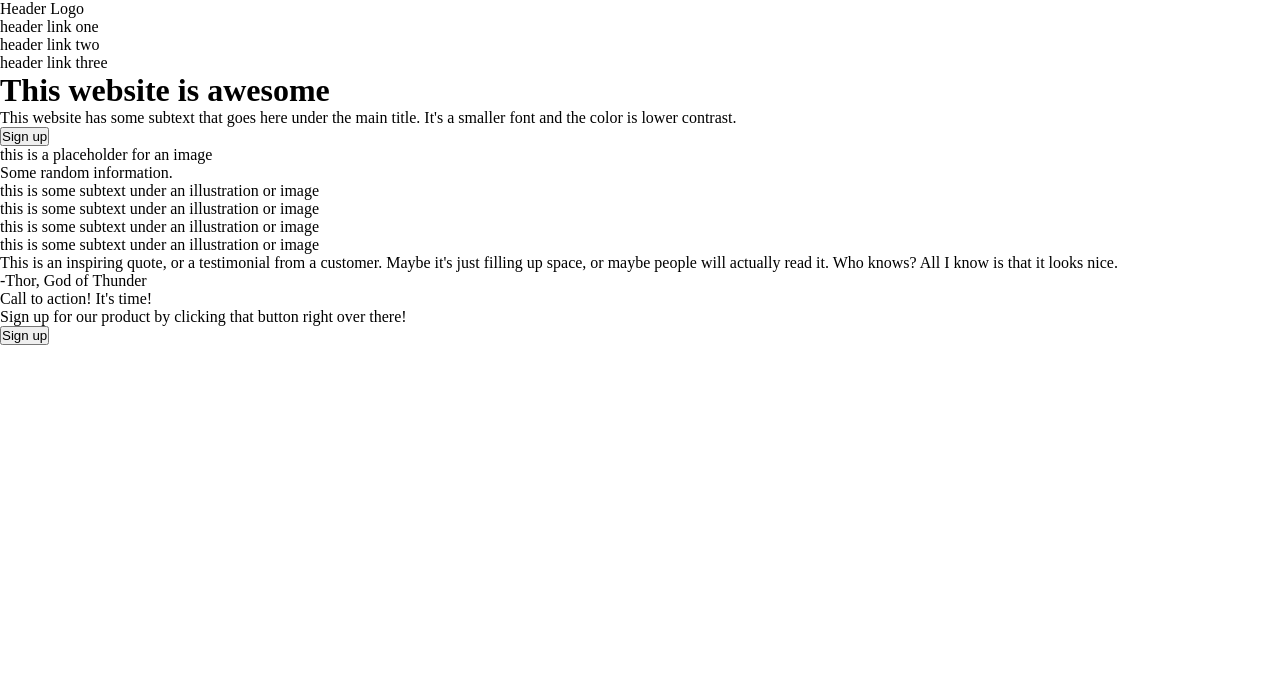
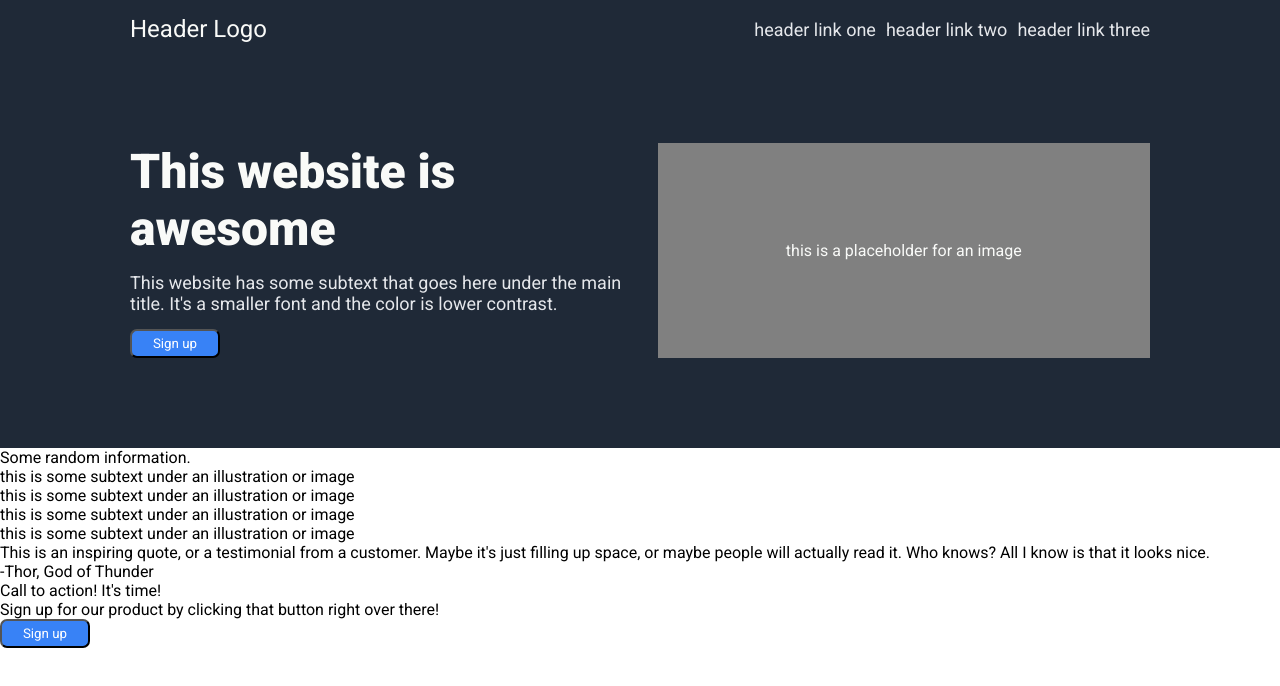
Before and after one commit to otaku722/landing-page, a plain HTML site: page index.html in a window 1280 px wide. Drawn offline with Linux system fonts and the light colour scheme.

Commit message:
feat(index.html, style.css): style top section
Add styling for navbar, heading, and main image.
Include Google Font link for webpage font.

```diff
--- a/index.html
+++ b/index.html
@@ -3,6 +3,9 @@
     <head>
         <meta charset="UTF-8">
         <link rel="stylesheet" href="style.css">
+        <link rel="preconnect" href="https://fonts.googleapis.com">
+        <link rel="preconnect" href="https://fonts.gstatic.com" crossorigin>
+        <link href="https://fonts.googleapis.com/css2?family=Roboto:ital,wght@0,100..900;1,100..900&display=swap" rel="stylesheet">
         <title>Landing Page</title>
     </head>
 
@@ -10,12 +13,12 @@
         <div class="top">
 
             <!-- NAVBAR -->
-            <nav class="navbar">
+            <nav>
                 <div class="logo">Header Logo</div>
                 <ul class="links">
-                    <li>header link one</li>
-                    <li>header link two</li>
-                    <li>header link three</li>
+                    <li><a href="#">header link one</a></li>
+                    <li><a href="#">header link two</a></li>
+                    <li><a href="#">header link three</a></li>
                 </ul>
             </nav>
 
@@ -23,7 +26,7 @@
                 <!-- MAIN HEADING WITH SIGN UP BUTTON -->
                 <div class="heading">
                     <h1>This website is awesome</h1>
-                    <p>This website has some subtext that goes here under the main title. It's a smaller font and the color is lower contrast.</p>
+                    <p class="secondary">This website has some subtext that goes here under the main title. It's a smaller font and the color is lower contrast.</p>
                     <button>Sign up</button>
                 </div>
 
--- a/style.css
+++ b/style.css
@@ -2,4 +2,86 @@
     margin: 0;
     padding: 0;
     box-sizing: border-box;
+    font-family: "Roboto";
 }
+
+nav {
+    display: flex;
+    align-items: center;
+}
+
+ul {
+    list-style-type: none;
+    display: flex;
+}
+
+a {
+    text-decoration: none;
+}
+
+h1 {
+    font-size: 48px;
+    font-weight: 900;
+    color: #F9FAF8;
+}
+
+button {
+    width: 90px;
+    padding: 5px;
+    color: white;
+    background-color: #3882F6;
+    border-radius: 7px;
+}
+
+.top {
+    background-color: #1F2937;
+    display: flex;
+    flex-direction: column;
+    gap: 100px;
+    padding: 15px 80px 90px 80px;
+}
+
+.logo {
+    color: #F9FAF8;
+    font-size: 24px;
+    flex: 1;
+}
+
+.links {
+    gap: 10px;
+    display: flex;
+    justify-content: flex-end;
+    flex: 1;
+}
+
+.heading-and-img {
+    display: flex;
+    justify-content: center;
+    gap: 35px;
+}
+
+.heading {
+    display: flex;
+    flex-direction: column;
+    flex: 1;
+    gap: 15px;
+}
+
+.main-img {
+    color: #F9FAF8;
+    display: flex;
+    flex: 1;
+    background-color: gray;
+    justify-content: center;
+    align-items: center;
+}
+
+.links a, .secondary {
+    font-size: 18px;
+    color: #E5E7EB;
+}
+
+.heading-and-img, nav {
+    margin-left: 50px;
+    margin-right: 50px;
+}
```
